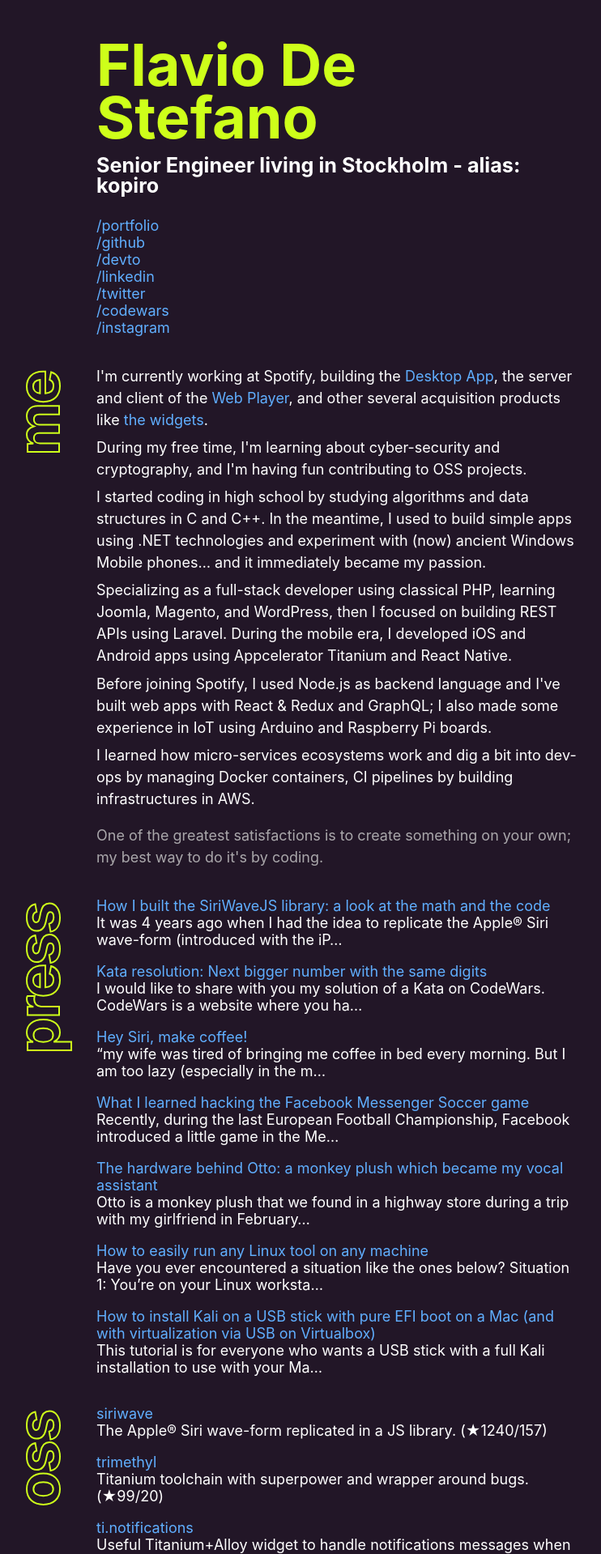
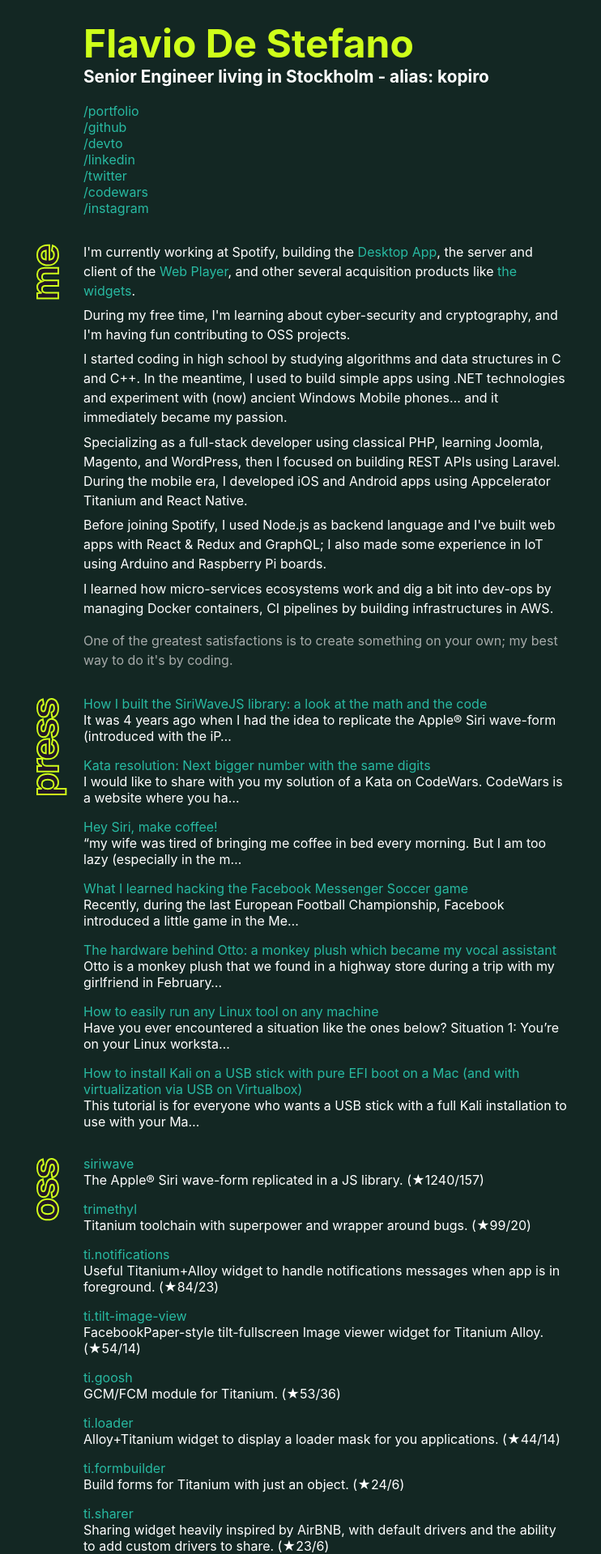
Before and after one commit to kopiro/kopiro, a PHP site: page / in a window 1280 px wide. Shown: the top 1919 px of the page at 81% size, without its empty margins (25-767 px from the left). Run offline with PHP 8.4, Linux system fonts and the light colour scheme.

Commit message:
upgrading css

```diff
--- a/public/index.html
+++ b/public/index.html
@@ -6,7 +6,7 @@
   <meta name="author" content="Flavio De Stefano" />
 <meta name="description" content="Senior Engineer living in Stockholm - alias: kopiro" />
 <meta name="viewport" content="width=device-width" />
-  <link rel="stylesheet" href="style.css?t=1637437364084" />
+  <link rel="stylesheet" href="style.css?t=1637437878849" />
 </head>
 <body>
 <h1>Flavio De Stefano</h1>
--- a/public/style.css
+++ b/public/style.css
@@ -1,12 +1,11 @@
 html {
   padding: 0;
   margin: 0;
-  background: rgb(34, 22, 39);
+  background: #132723;
   color: #fff;
-  font-size: 18px;
-  font-family: -apple-system, BlinkMacSystemFont, "Segoe UI", Roboto, Oxygen, Ubuntu, Cantarell, "Open Sans",
-    "Helvetica Neue", sans-serif;
-  font-weight: normal;
+  font-size: 16px;
+  font-family: -apple-system, sans-serif;
+  font-weight: 400
 }
 
 body {
@@ -15,136 +14,131 @@ body {
   text-align: left;
   padding-left: 8em;
   padding-bottom: 4em;
-  max-width: 600px;
+  max-width: 600px
 }
 
 p {
-  margin: 0 0 0.4em 0;
-  line-height: 1.5em;
+  margin: 0 0 .4em;
+  line-height: 1.5em
 }
 
 a {
-  color: #60afff;
-  text-decoration: none;
+  color: #28baa2;
+  text-decoration: none
 }
 
 a:hover {
-  color: #ceff1a;
+  color: #ceff1a
 }
 
 section {
   position: relative;
-  margin-top: 2em;
+  margin-top: 2em
 }
 
-h1,
-h2,
-h3,
-h4 {
-  line-height: 1em;
+h1,h2,h3,h4 {
+  line-height: 1em
 }
 
 h1 {
-  font-size: 4em;
-  margin-bottom: 0.2em;
+  font-size: 3em;
+  margin-bottom: .2em;
   color: #ceff1a;
-  line-height: 0.9em;
+  line-height: .9em
 }
 
 h2 {
-  font-size: 4em;
-  font-weight: bold;
-  margin-bottom: 0em;
+  font-size: 3em;
+  font-weight: 700;
+  margin-bottom: 0;
   -webkit-text-stroke-width: 2px;
   -webkit-text-stroke-color: #ceff1a;
-  color: rgb(34, 22, 39);
+  color: #221627;
   transform: translateX(-100%) rotate(-90deg) translateY(-1em);
   position: absolute;
   letter-spacing: -2px;
-  top: -0.4em;
+  top: -.4em;
   margin: 0;
-  transform-origin: right;
+  transform-origin: right
 }
 
 h3 {
-  font-size: 1.4em;
+  font-size: 1.3em;
   color: #fff;
   margin-bottom: 1em;
-  margin-top: 0;
+  margin-top: 0
 }
 
 ul {
   list-style: none;
   margin: 0;
-  padding: 0;
+  padding: 0
 }
 
 section ul li {
-  margin-bottom: 1em;
+  margin-bottom: 1em
 }
 
 section ul li a {
-  display: block;
+  display: block
 }
 
 blockquote {
   margin: 1em 0;
-  color: #cccc;
+  color: #cccc
 }
 
 hr {
   border: none;
-  margin: 2em 0;
+  margin: 2em 0
 }
 
-section:nth-child(2) > ul > li {
+section:nth-child(2)>ul>li {
   display: inline;
-  margin: 0;
+  margin: 0
 }
 
-section:nth-child(2) > ul > li > a {
-  display: inline;
+section:nth-child(2)>ul>li>a {
+  display: inline
 }
 
-@media (max-width: 600px) {
+@media(max-width: 600px) {
   body {
-    font-size: 16px;
-    padding: 1em 2em;
+      font-size:16px;
+      padding: 1em 2em
   }
 
   h1 {
-    font-size: 3em;
+      font-size: 3em
   }
 
-  h3,
-  h4 {
-    transform: none;
-    position: static;
-    font-size: 3em;
-    margin-bottom: 0.5em;
+  h3,h4 {
+      transform: none;
+      position: static;
+      font-size: 3em;
+      margin-bottom: .5em
   }
 
   section {
-    margin-top: 1em;
+      margin-top: 1em
   }
 }
 
-@media (print) {
-
-  html, body {
-    background: #fff;
-    color: #444;
+@media(print) {
+  html,body {
+      background: #fff;
+      color: #444
   }
 
   a::after {
-    content: ' [' attr(href) '] ';
-    opacity: 0.4;
+      content: ' [' attr(href) '] ';
+      opacity: .4
   }
 
   h1 {
       font-size: 3em;
       color: #111;
-      margin-bottom: 0;
+      margin-bottom: 0
   }
 
   h2 {
@@ -156,16 +150,15 @@ section:nth-child(2) > ul > li > a {
       margin: initial;
       -webkit-text-stroke-width: initial;
       -webkit-text-stroke-color: initial;
-      margin-bottom: 0.5em;
+      margin-bottom: .5em
   }
 
   h3 {
       font-size: 1.3em;
-      color: #333;
+      color: #333
   }
 
   section {
-      margin-top: 1.5em;
+      margin-top: 1.5em
   }
-
 }
```
